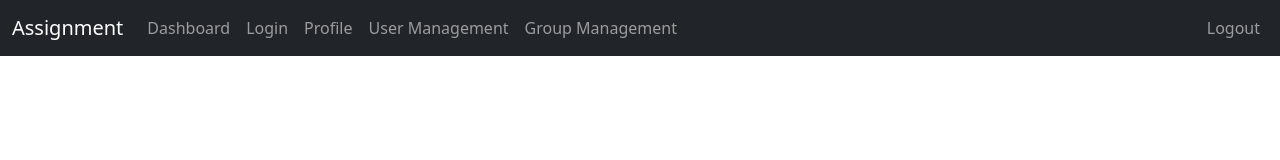
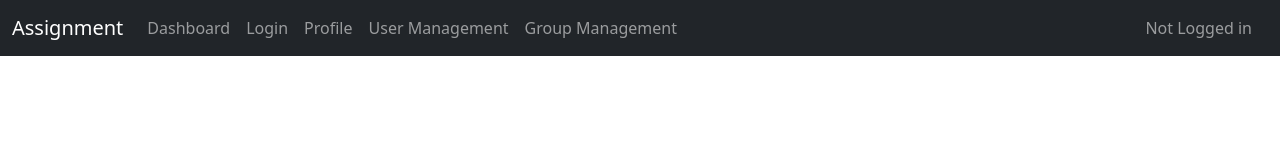
Before and after one commit to NikRaines/3813ICT-Assignment, an Angular app: page / in a window 1280 px wide. Shown: the top 160 px of the page. Built offline with nearby package versions, Linux system fonts and the light colour scheme.

Commit message:
added checks for logged in for the nav bar username (had alot of trouble with this)

```diff
--- a/src/app/app.html
+++ b/src/app/app.html
@@ -20,8 +20,12 @@
       </li>
     </ul>
     <ul class="navbar-nav ms-auto mb-2 mb-lg-0">
-      <li class="nav-item">
-          <a class="nav-link" (click)="logout()">Logout</a>
+      <li class="nav-item d-flex align-items-center">
+        <span *ngIf="user" class="navbar-text text-light fw-semibold me-2 px-2 py-1 rounded bg-secondary">
+          {{ user?.username }}
+        </span>
+        <a *ngIf="user" class="nav-link btn btn-outline-light ms-2 px-3 py-1" (click)="logout()">Logout</a>
+        <span *ngIf="!user" class="nav-link btn btn-outline-light px-3 py-1">Not Logged in</span>
       </li>
     </ul>
   </div>
--- a/src/app/app.ts
+++ b/src/app/app.ts
@@ -1,22 +1,30 @@
 import { Component, signal } from '@angular/core';
 import { RouterOutlet, RouterModule, Router } from '@angular/router';
+import { CommonModule } from '@angular/common';
 import { FormsModule } from '@angular/forms';
 import { Auth } from './services/auth';
-
+import { User } from './models/user.model';
 import { Login } from './components/login/login';
 
 @Component({
   selector: 'app-root',
-  imports: [RouterOutlet, RouterModule, FormsModule],
+  imports: [RouterOutlet, RouterModule, FormsModule, CommonModule],
   templateUrl: './app.html',
   styleUrl: './app.scss'
 })
 export class App {
+  user: any = null;
   protected readonly title = signal('chat');
-  constructor(private router: Router, private auth: Auth) {}
+  constructor(private router: Router, private auth: Auth) {
+    this.user = this.auth.getCurrentUser();
+    this.auth.currentUser$.subscribe(user => {
+      this.user = user;
+    });
+  }
 
   logout() {
     this.auth.logout();
+    this.user = null;
     this.router.navigate(['/login']);
   }
 }
--- a/src/app/services/auth.ts
+++ b/src/app/services/auth.ts
@@ -1,6 +1,6 @@
 import { Injectable } from '@angular/core';
 import { HttpClient } from '@angular/common/http';
-import { Observable } from 'rxjs';
+import { Observable, BehaviorSubject } from 'rxjs';
 import { User } from '../models/user.model';
 
 
@@ -10,6 +10,7 @@ import { User } from '../models/user.model';
 export class Auth {
   private apiUrl = 'http://localhost:3000';
   currentUser: User|null = null;
+  currentUser$ = new BehaviorSubject<User|null>(null);
 
   constructor(private http: HttpClient) {}
 
@@ -19,6 +20,8 @@ export class Auth {
 
   logout(): Observable<void> {
     localStorage.removeItem('currentUser');
+    this.currentUser = null;
+    this.currentUser$.next(null);
     return this.http.post<void>(`${this.apiUrl}/api/users/logout`, {});
   }
 
@@ -29,6 +32,7 @@ export class Auth {
   saveProfile(user: User) {
     this.currentUser = user;
     localStorage.setItem('currentUser', JSON.stringify(user));
+    this.currentUser$.next(user);
   }
 
   getCurrentUser(): User | null {
```
Also changed, not shown: 1 other file (tests, documents, lock files or other folders).
